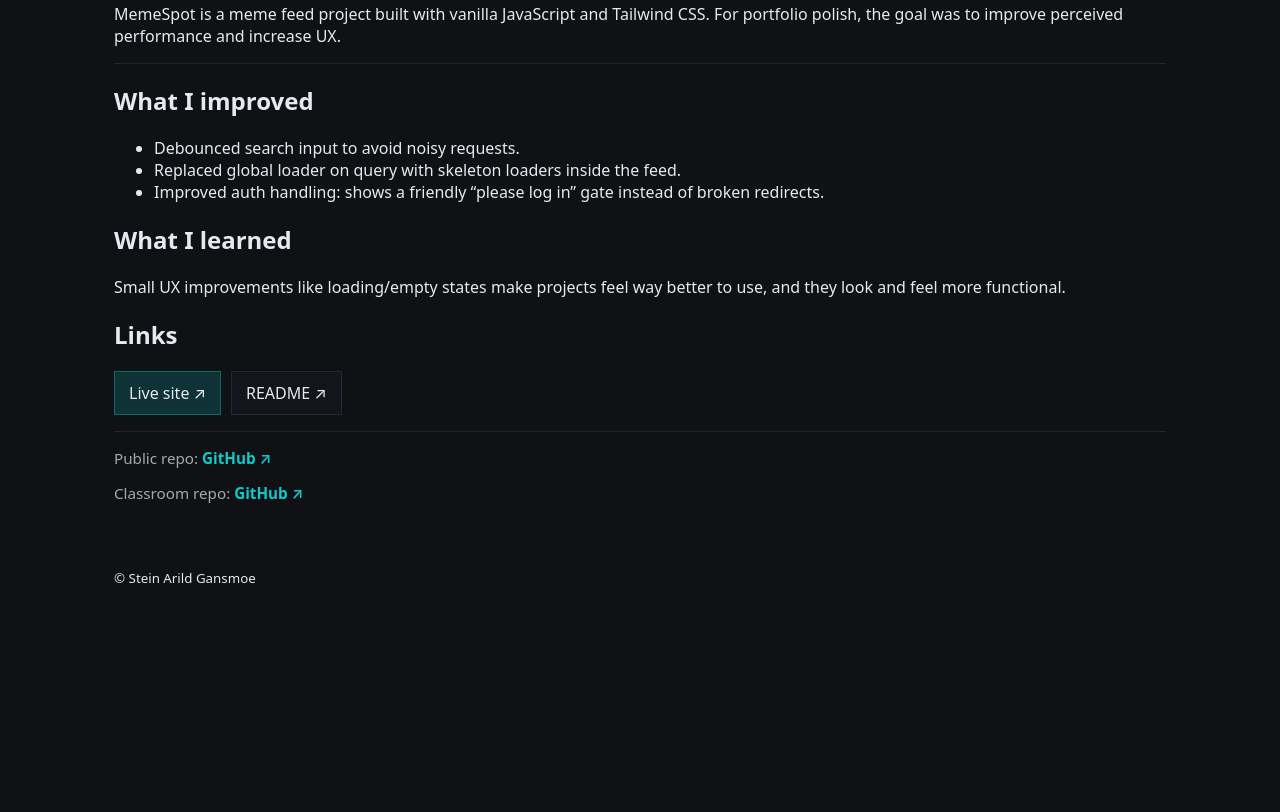
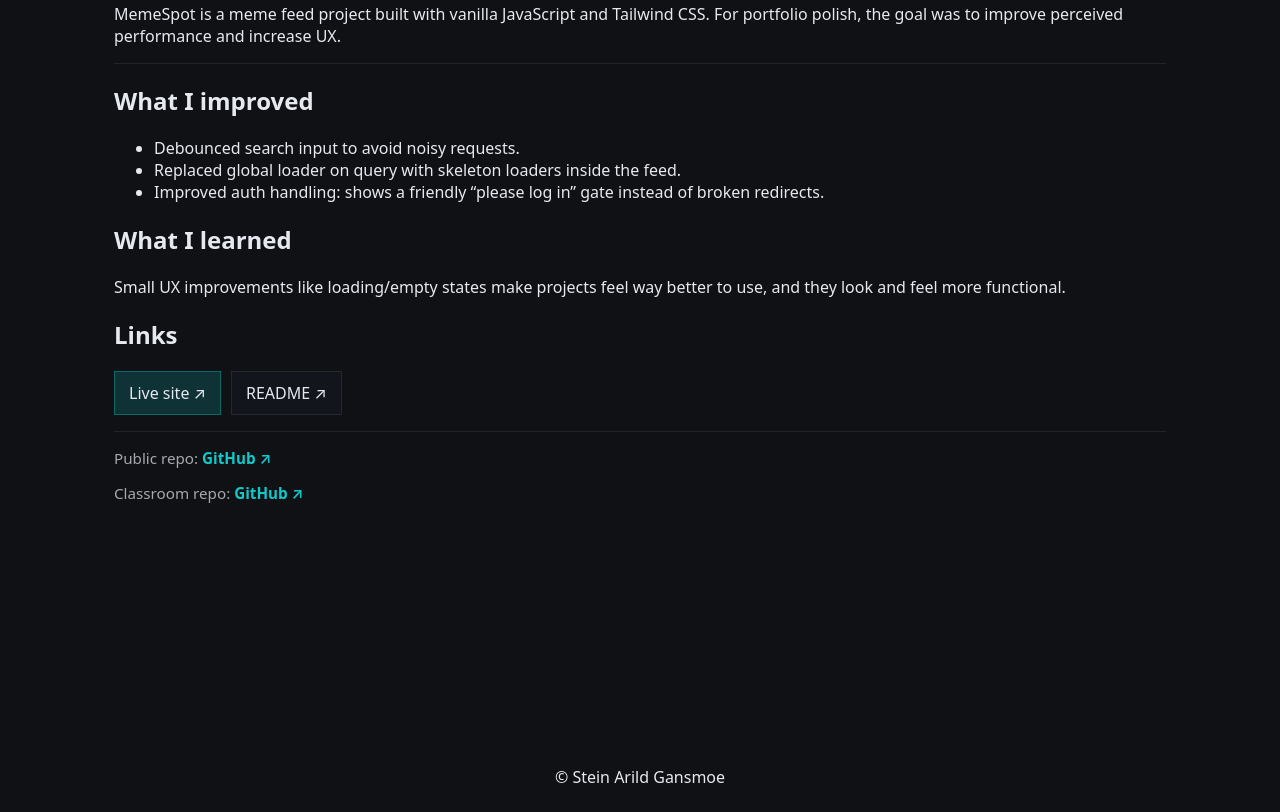
Before and after one commit to Arkuradev/portfolio-2, a plain HTML site: page projects/memespot.html in a window 1280 px wide. Shown: the part 696-1508 px from the top of the page. Before the commit the page ends 1308 px from the top, so only its background shows below. Drawn offline with Linux system fonts and the light colour scheme.

```diff
--- a/css/styles.css
+++ b/css/styles.css
@@ -15,6 +15,12 @@ body {
     font-family: system-ui, -apple-system, Segoe UI, Roboto, Arial, sans-serif;
     background: var(--bg);
     color: var(--text);
+    min-height: 100vh;
+}
+
+footer {
+    display: flex;
+    margin-top: 200px;
 }
 
 a {
@@ -183,29 +189,10 @@ header {
     height: auto;
 }
 
+/* --- Media --- */
 
 @media (min-width: 700px) {
     .grid {
         grid-template-columns: repeat(3, 1fr);
     }
 }
-
-/*
-@media (max-width: 700px) {
-    .article-hero {
-        padding: 4px;
-        height: auto;
-        display: flex;
-        justify-content: center;
-        align-items: center;
-        position: relative;
-    }
-    .figure {
-        font-size: 12px;
-    }
-    .article-img {
-        width: 330px;
-        height: auto;
-    }
-}
-    */
--- a/projects/memespot.html
+++ b/projects/memespot.html
@@ -74,7 +74,7 @@
 
   <footer>
     <div class="container">
-      <small>© <span id="year"></span> Stein Arild Gansmoe</small>
+      © <span id="year"></span> Stein Arild Gansmoe
     </div>
   </footer>
 </body>
```
Also changed, not shown: projects/js-frameworks.html (+1 -1 lines), projects/semester-project-2.html (+1 -1 lines), 1 other file.
